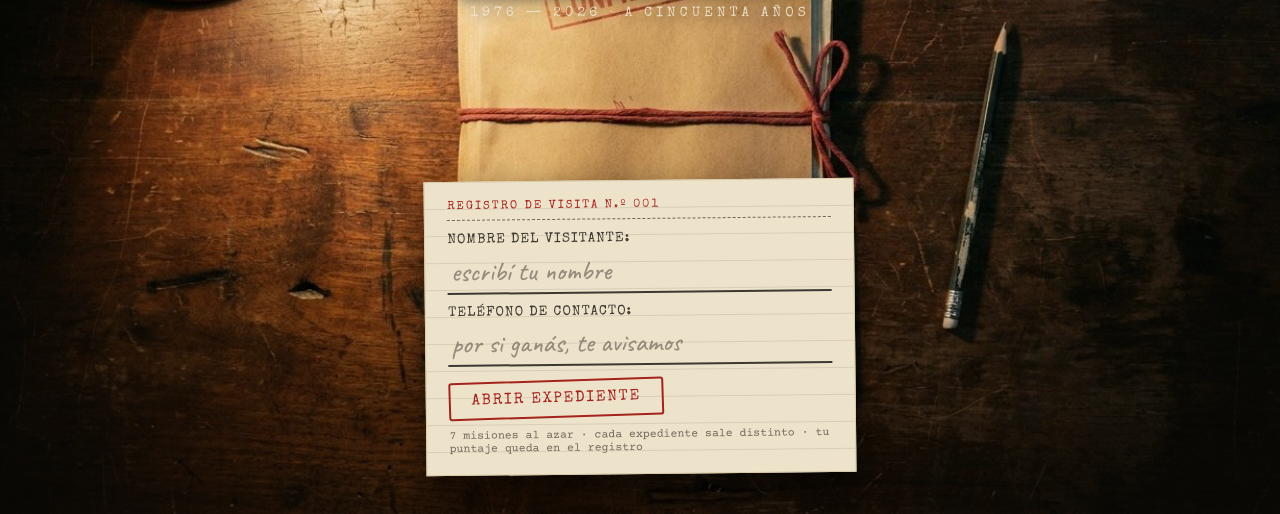
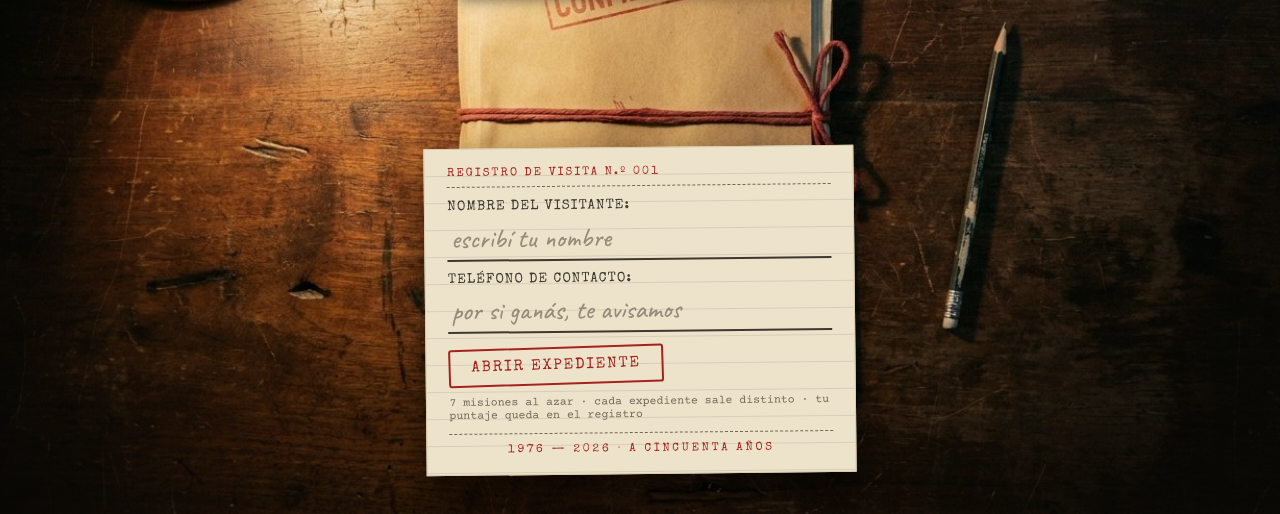
Before and after one commit to FranCavelli/noche-lapices, an Astro site: page / in a window 1280 px wide. Shown: the part 286-800 px from the top of the page. Built offline with nearby package versions, Linux system fonts and the light colour scheme; Astro itself is replaced by a stand-in of ours.

Commit message:
Muevo la leyenda de los 50 años al pie de la ficha de ingreso

```diff
--- a/src/pages/index.astro
+++ b/src/pages/index.astro
@@ -26,7 +26,6 @@ const ruta = (p) => import.meta.env.BASE_URL.replace(/\/$/, "") + p;
         <p class="eyebrow">República Argentina · La Plata · 16.09.1976</p>
         <h1>La Noche<br />de los Lápices</h1>
         <p class="portada-sub">Restaurá lo que quisieron borrar</p>
-        <p class="portada-anios">1976 — 2026 · a cincuenta años</p>
       </header>
 
       <form id="ficha-ingreso" class="tarjeta-ingreso" autocomplete="off">
@@ -46,6 +45,7 @@ const ruta = (p) => import.meta.env.BASE_URL.replace(/\/$/, "") + p;
         />
         <button type="submit" class="boton-sello">Abrir expediente</button>
         <p class="tarjeta-pie">7 misiones al azar · cada expediente sale distinto · tu puntaje queda en el registro</p>
+        <p class="tarjeta-anios">1976 — 2026 · a cincuenta años</p>
       </form>
 
       <aside id="podio" class="podio oculta">
--- a/src/styles/global.css
+++ b/src/styles/global.css
@@ -83,13 +83,16 @@ html, body {
   text-shadow: none;
 }
 
-.portada-anios {
+.tarjeta-anios {
   font-family: var(--f-maquina);
-  font-size: clamp(0.7rem, 1.3vw, 0.85rem);
-  letter-spacing: 0.3em;
+  font-size: 0.72rem;
+  letter-spacing: 0.24em;
   text-transform: uppercase;
-  margin-top: 0.8rem;
-  opacity: 0.9;
+  color: var(--sello);
+  text-align: center;
+  border-top: 1px dashed var(--grafito-claro);
+  margin-top: 0.7rem;
+  padding-top: 0.6rem;
 }
 
 .tarjeta-ingreso {
```
